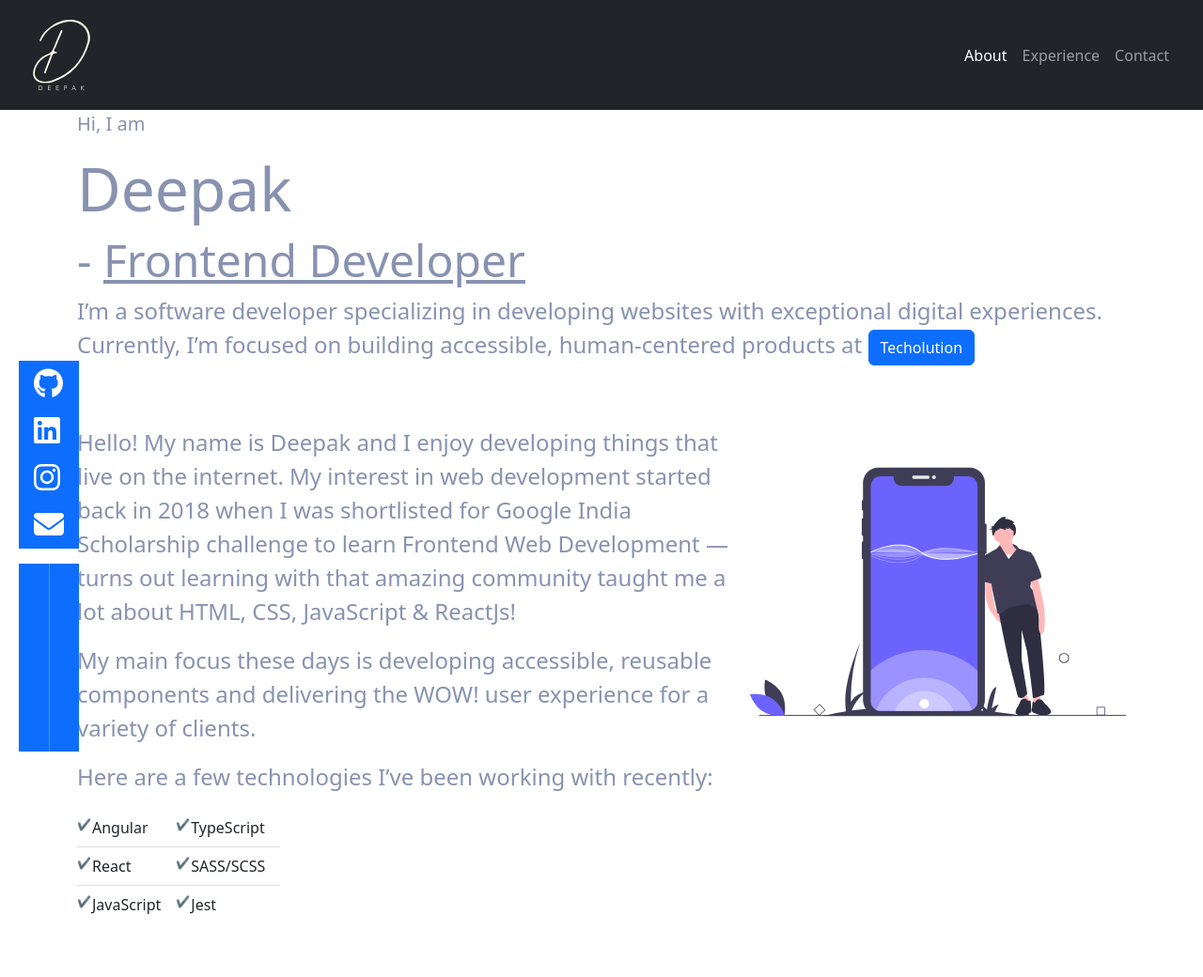
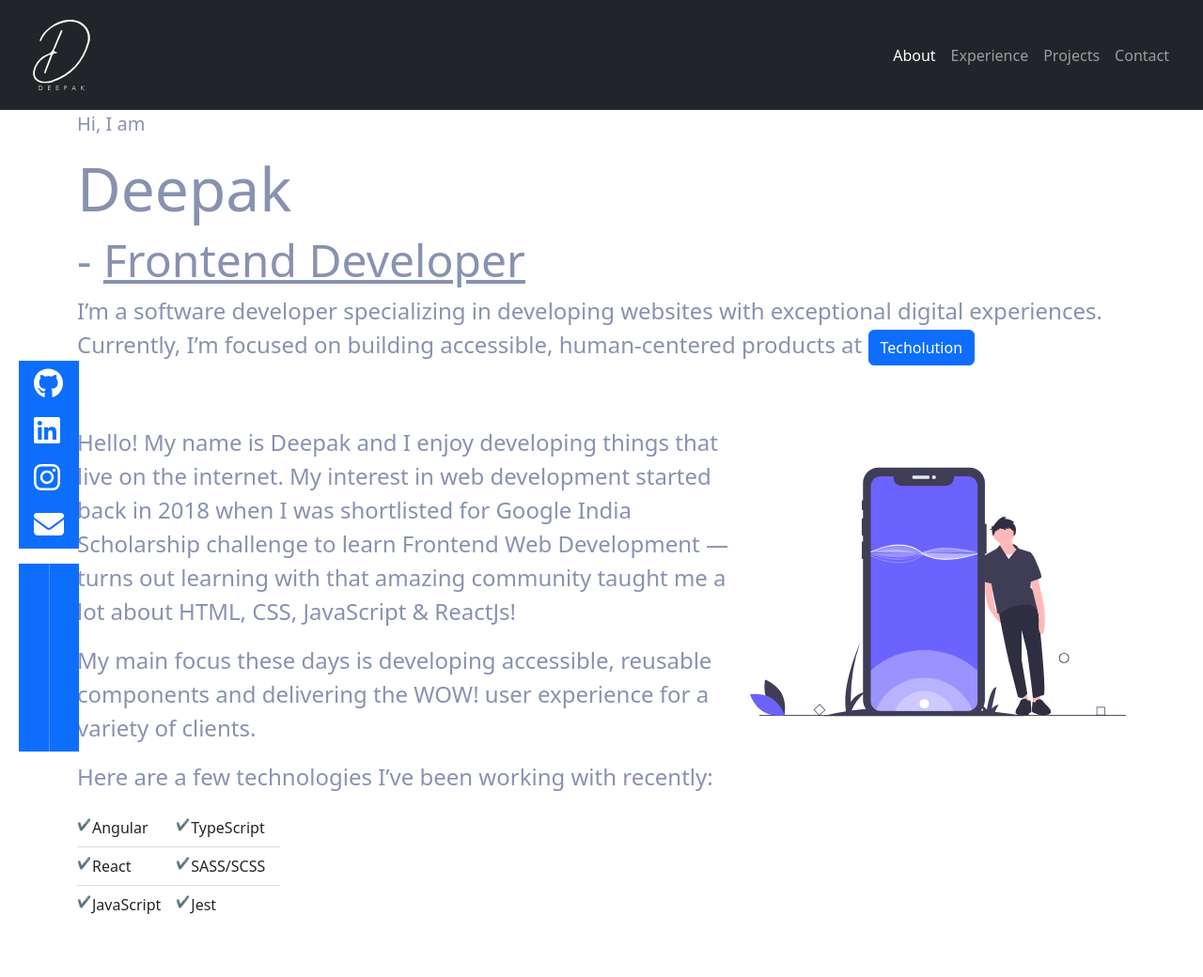
Before and after one commit to DKdEviL/portfolio, a React (Create React App) app: page / in a window 1280 px wide. Shown: the top 1040 px of the page at 94% size. Built offline with nearby package versions, Linux system fonts and the light colour scheme.

Commit message:
projects section basic code added

```diff
--- a/src/App.tsx
+++ b/src/App.tsx
@@ -5,6 +5,7 @@ import Contact from './components/contact/Contact';
 import WorkExperience from './components/experience/WorkExperience';
 import Info from './components/info/info';
 import NavBar from './components/navbar/Navbar';
+import Projects from './components/projects/Projects';
 import SocialLinks from './components/social/SocialLinks';
 
 function App() {
@@ -28,6 +29,9 @@ function App() {
         <div id="experience">
           <WorkExperience />
         </div>
+        <div id="myProjects">
+          <Projects />
+        </div>
         <div id="contactMe">
           <Contact />
         </div>
--- a/src/components/navbar/Navbar.tsx
+++ b/src/components/navbar/Navbar.tsx
@@ -32,6 +32,11 @@ const NavBar = () => {
               </a>
             </li>
             <li className="nav-item">
+              <a className="nav-link" href="#">
+                Projects
+              </a>
+            </li>
+            <li className="nav-item">
               <a className="nav-link" href="#">Contact</a>
             </li>
           </ul>
--- /dev/null
+++ b/src/components/projects/Projects.tsx
@@ -0,0 +1,47 @@
+import { Carousel } from "react-bootstrap";
+
+const Projects = () => {
+    return (
+      <Carousel variant="dark" fade>
+        <Carousel.Item>
+          {/* <img
+          className="d-block w-100"
+          src="holder.js/800x400?text=First slide&bg=373940"
+          alt="First slide"
+        /> */}
+          <Carousel.Caption>
+            <h3>First slide label</h3>
+            <p>Nulla vitae elit libero, a pharetra augue mollis interdum.</p>
+          </Carousel.Caption>
+        </Carousel.Item>
+        <Carousel.Item>
+          {/* <img
+            className="d-block w-100"
+            src="holder.js/800x400?text=Second slide&bg=282c34"
+            alt="Second slide"
+          /> */}
+
+          <Carousel.Caption>
+            <h3>Second slide label</h3>
+            <p>Lorem ipsum dolor sit amet, consectetur adipiscing elit.</p>
+          </Carousel.Caption>
+        </Carousel.Item>
+        <Carousel.Item>
+          {/* <img
+            className="d-block w-100"
+            src="holder.js/800x400?text=Third slide&bg=20232a"
+            alt="Third slide"
+          /> */}
+
+          <Carousel.Caption>
+            <h3>Third slide label</h3>
+            <p>
+              Praesent commodo cursus magna, vel scelerisque nisl consectetur.
+            </p>
+          </Carousel.Caption>
+        </Carousel.Item>
+      </Carousel>
+    );
+};
+
+export default Projects;
```
